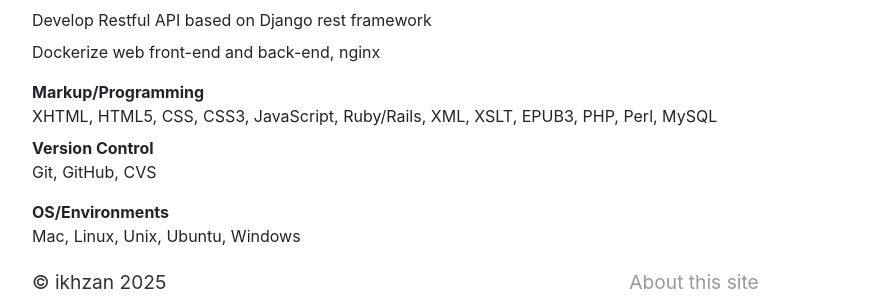
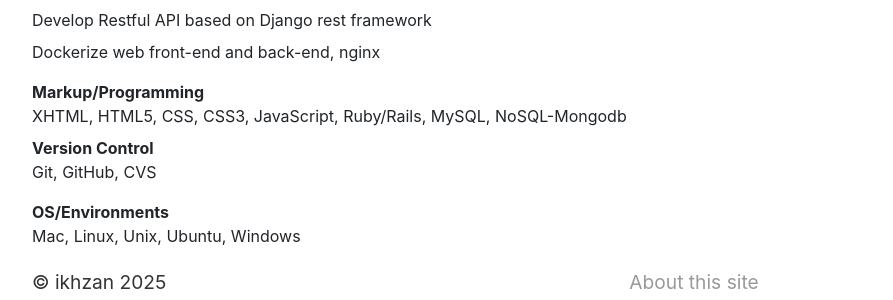
Before and after one commit to ikhzan/ikhzan.github.io, a Jekyll site: the page built from cv/index.html, in a window 1280 px wide. Shown: the part 948-1248 px from the top of the page, without its empty margins (175-1068 px from the left). Built offline with Jekyll 4.4.1, drawn with Linux system fonts in a browser that asks for light colours.

```diff
--- a/cv/index.html
+++ b/cv/index.html
@@ -47,7 +47,7 @@
     </dl>
     <dl class="dl-horizontal">
         <dt>Markup/Programming</dt>
-        <dd>XHTML, HTML5, CSS, CSS3, JavaScript, Ruby/Rails, XML, XSLT, EPUB3, PHP, Perl, MySQL</dd>
+        <dd>XHTML, HTML5, CSS, CSS3, JavaScript, Ruby/Rails, MySQL, NoSQL-Mongodb</dd>
         <dt>Version Control</dt>
         <dd>Git, GitHub, CVS</dd>
     </dl>
```
